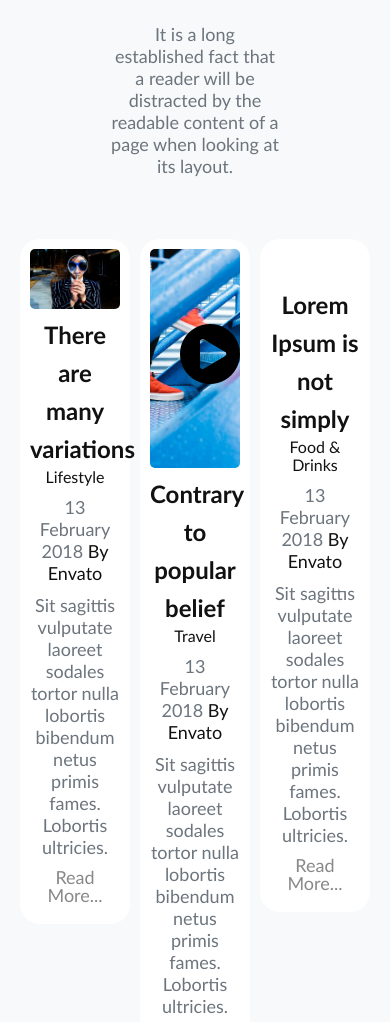
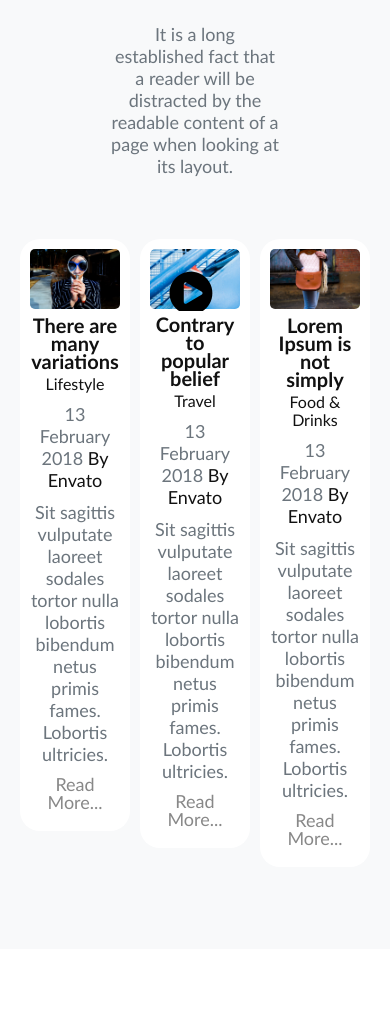
Before and after one commit to aist01/14-grupe-portfolio-elvish-development, a plain HTML site: page index.html in a window 390 px wide. Shown: the part 10112-11134 px from the top of the page. Drawn offline with Linux system fonts and the light colour scheme.

Commit message:
responsive blog

```diff
--- a/css/blog.css
+++ b/css/blog.css
@@ -41,7 +41,6 @@
     display: inline;
     width: 50%;
     font-size: 18px;
-
 }
 
 .author {
@@ -71,50 +70,26 @@
 .video {
     display: inline-block;
     width: 100%;
-    height: 219px;
-   background-image: url(../img/blog/blog-2.jpg);
-   background-position: center center;
-   background-size: cover;
-   border-radius: 5px;
+    height: 100%;
+    margin-bottom: -3px;
+    object-fit: cover;
+    /* background-image: url(../img/blog/blog-2.jpg); */
+    background-position: center center;
+    background-size: cover;
+    border-radius: 5px;
     overflow: hidden;
+    position: relative;
 }
-
-/* .play {
-    display: inline-block;
-    width: 80px;
-    height: 80px;
-    position: absolute;
-    top: 25%;
-    left: 50%;
-    transform: translate(-50%, -50%);
-    background: #fff;
-    border-radius: 50%;
-
-} */
-/*
-.play-blue {
-    display: inline-block;
-    width: 40px;
-    height: 40px;
-    padding: 20px;
-    position: absolute;
-    top: 20.5%;
-    left: 46%;
-    z-index: 1;
-    border-style: solid;
-
-    border-width: 20px 0px 20px 30px;
-    border-color: #fff #fff #fff blue;
-    background: #fff;
-    /* border-radius: 50%; */
-
 
 .fa-play-circle {
     display: inline-block;
     width: 30px;
     height: 30px;
+    position: absolute;
+    margin: auto;
+    right: 50%;
+    top: 40%;
     text-align: center;
-    margin-top: 70px;
     font-size: 70px;
 }
 
@@ -161,7 +136,8 @@
   }
 
   .mySlides {
-    display: none;
+    display: inline;
+    border-radius: 5px;
   }
 
   .prev, .next {
@@ -211,3 +187,30 @@
       border-radius: 5px;
       margin-bottom: -30px;
   }
+
+
+@media ( max-width: 1100px ) {
+    .fa-play-circle {
+      font-size: 50px;
+      top: 40px;
+      right: 80px;
+    }
+
+    .title {
+      font-size: 16px;
+      line-height: 18px;
+      margin-bottom: 5px;
+    }
+}
+
+@media (max-width: 768px)  {
+  .fa-play-circle {
+    font-size: 50px;
+    top: 30%;
+    right: 45%;
+    }
+
+   .title {
+     font-size: 20px;
+   }
+}
--- a/js/components/Blog.js
+++ b/js/components/Blog.js
@@ -33,6 +33,8 @@ class Blog {
     }
 
     render() {
+
+
         let HTML = '';
 
 
@@ -54,12 +56,13 @@ class Blog {
                 HTML += `<div class="post col-4">
 
                             <div class="video">
+                            <img src="../img/blog/blog-2.jpg" class="postmedia">
                             <i class="fa fa-play-circle" aria-hidden="true"></i>
                             <div id="myModal" class="modal">
                                <div class="modal-content">
                                <span class="close">&times;</span>
                                <iframe src="https://player.vimeo.com/video/99025203?title=0&byline=0&portrait=0&badge=0" width="640" height="360" frameborder="0" allow="autoplay; fullscreen" allowfullscreen></iframe>
-                               </div>
+                            </div>
                           </div>
 
                       </div>
@@ -72,35 +75,24 @@ class Blog {
                       </div>`;
 
                     }
-            if(post.media.slideshow){
+            if (post.media.slideshow) {
                 HTML += `<div class="post col-4">
                             <div class="slideshow-container">
-                                <div class="mySlides fade">
-                                    <img src="../img/blog/${post.media.slideshow[0]}" style="width:100%">
-                                </div>
-                                <div class="mySlides fade">
-                                    <img src="../img/blog/${post.media.slideshow[1]}"" style="width:100%">
-                                </div>
-                                <div class="mySlides fade">
-                                    <img src="../img/blog/${post.media.slideshow[2]}"" style="width:100%">
-                                </div>
-                                <a class="prev" onclick="plusSlides(-1)">&#10094;</a>
-                                <a class="next" onclick="plusSlides(1)">&#10095;</a>
-                              </div>
-                              <br></br>
 
-                              <a href="#" class="title">${post.title}</a>
+                                    <img class="postmedia" src="../img/blog/${post.media.slideshow[0]}" style="width:100%">
+
+
+
+
+                            <a href="#" class="title">${post.title}</a>
                             <a href="#" class="category">${post.category}</a>
                             <p class="date">${post.date} <a class="author">${post.author}</a></p>
                             <p class="description">${post.description}</p>
                             <a href="#" class="read-more">${post.readmore}</a>
-                            </div>`;
+                        </div>`;
+            }
+          }
 
-
-
-
-                    }
-            }
 
 
 
@@ -127,21 +119,41 @@ class Blog {
                         if (event.target == modal) {
                           modal.style.display = "none";
                         }
-                      }
-                      var slideIndex = 0;
-showSlides();
+                }
 
-function showSlides() {
-  var i;
-  var slides = document.getElementsByClassName("mySlides");
-  for (i = 0; i < slides.length; i++) {
-    slides[i].style.display = "none";
-  }
-  slideIndex++;
-  if (slideIndex > slides.length) {slideIndex = 1}
-  slides[slideIndex-1].style.display = "block";
-  setTimeout(showSlides, 2000); // Change image every 2 seconds
-}
+
+
+                      // var slideIndex = 1;
+                      // showDivs(slideIndex);
+
+                      // function plusDivs(n) {
+                      //   showDivs(slideIndex += n);
+                      // }
+
+                      // function showDivs(n) {
+                      //   var i;
+                      //   var x = document.getElementsByClassName("mySlides");
+                      //   if (n > x.length) {slideIndex = 1}
+                      //   if (n < 1) {slideIndex = x.length} ;
+                      //   for (i = 0; i < x.length; i++) {
+                      //     x[i].style.display = "none";
+                      //   }
+                      //   x[slideIndex-1].style.display = "block";
+                      // }
+//                       var slideIndex = 0;
+// showSlides();
+
+// function showSlides() {
+//   var i;
+//   var slides = document.getElementsByClassName("mySlides");
+//   for (i = 0; i < slides.length; i++) {
+//     slides[i].style.display = "none";
+//   }
+//   slideIndex++;
+//   if (slideIndex > slides.length) {slideIndex = 1}
+//   slides[slideIndex-1].style.display = "block";
+//   setTimeout(showSlides, 2000); // Change image every 2 seconds
+// }
 
                 })
             }
```
